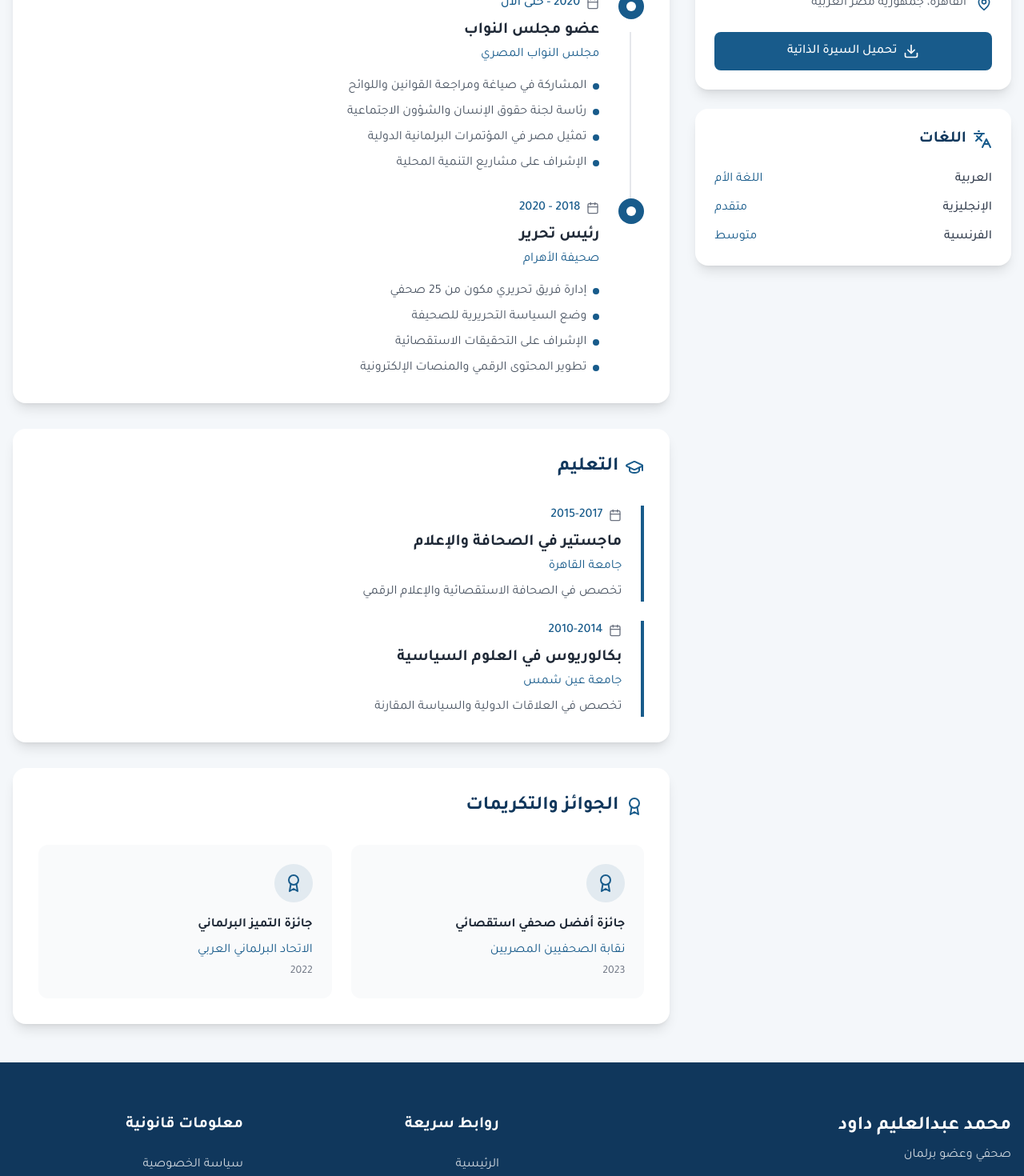
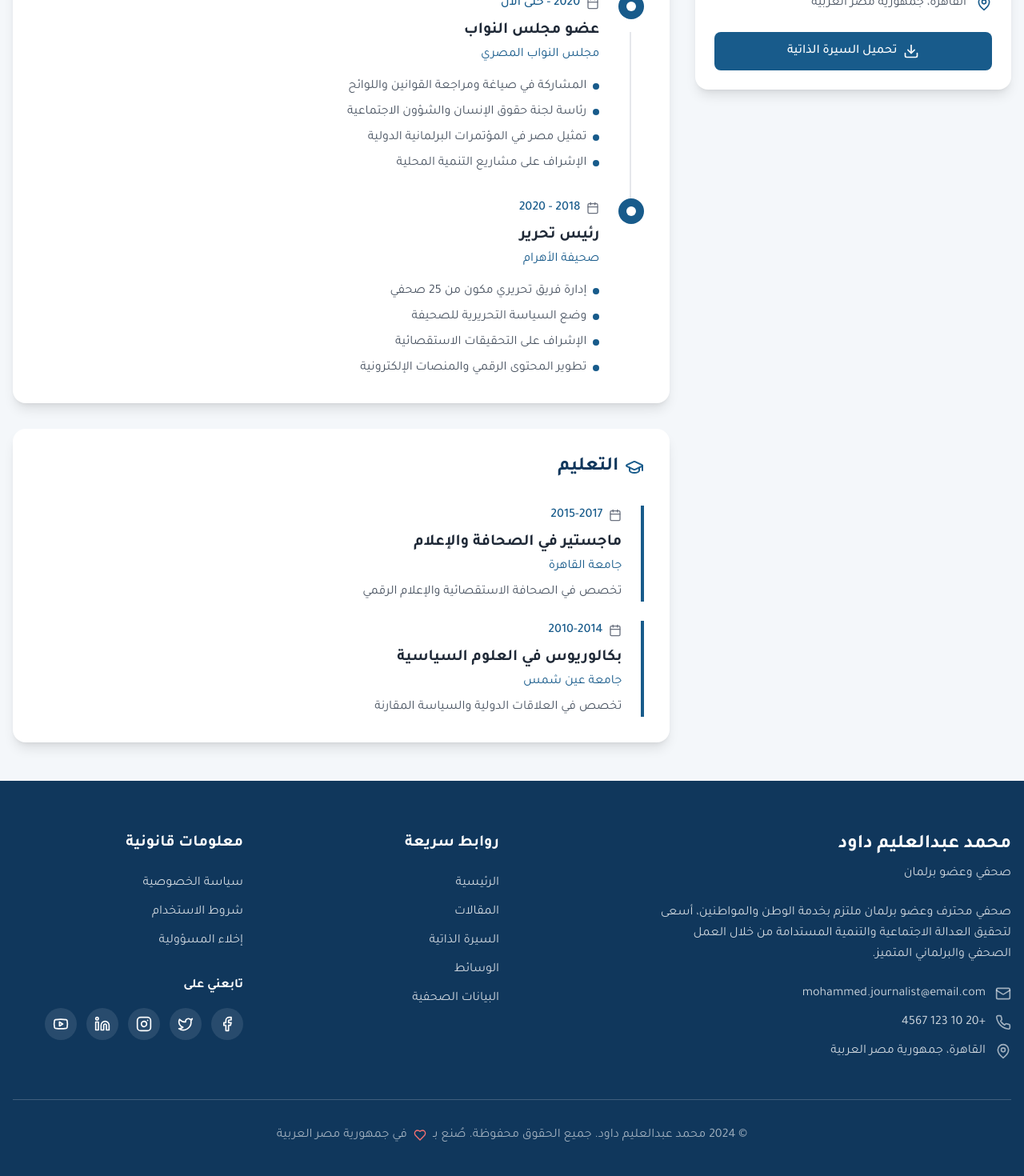
Before and after one commit to beingmomen/dawood, a React (Vite) app: page /cv in a window 1280 px wide. Shown: the part 620-2090 px from the top of the page at 80% size. Built offline with nearby package versions, Linux system fonts and the light colour scheme.

Commit message:
Fix app directory configuration mismatch

```diff
--- a/src/pages/CVPage.jsx
+++ b/src/pages/CVPage.jsx
@@ -4,8 +4,6 @@ import {
   User,
   GraduationCap,
   Briefcase,
-  Award,
-  Languages,
   Phone,
   Mail,
   MapPin,
@@ -74,26 +72,6 @@ const CVPage = () => {
               </button>
             </motion.div>
 
-            {/* Languages */}
-            <motion.div
-              initial={{ opacity: 0, x: -30 }}
-              animate={{ opacity: 1, x: 0 }}
-              transition={{ duration: 0.8, delay: 0.4 }}
-              className="bg-white rounded-2xl p-6 shadow-lg"
-            >
-              <h3 className="text-xl font-bold text-brand-dark mb-6 flex items-center space-x-reverse space-x-2">
-                <Languages className="w-6 h-6 text-brand" />
-                <span>اللغات</span>
-              </h3>
-              <div className="space-y-3">
-                {personalInfo.languages.map((language, index) => (
-                  <div key={index} className="flex justify-between">
-                    <span className="font-medium text-gray-700">{language.name}</span>
-                    <span className="text-brand">{language.level}</span>
-                  </div>
-                ))}
-              </div>
-            </motion.div>
           </div>
 
           {/* Main Content */}
@@ -178,30 +156,6 @@ const CVPage = () => {
               </div>
             </motion.div>
 
-            {/* Achievements */}
-            <motion.div
-              initial={{ opacity: 0, y: 30 }}
-              animate={{ opacity: 1, y: 0 }}
-              transition={{ duration: 0.8, delay: 0.6 }}
-              className="bg-white rounded-2xl p-8 shadow-lg"
-            >
-              <h3 className="text-2xl font-bold text-brand-dark mb-8 flex items-center space-x-reverse space-x-2">
-                <Award className="w-6 h-6 text-brand" />
-                <span>الجوائز والتكريمات</span>
-              </h3>
-              <div className="grid grid-cols-1 md:grid-cols-2 gap-6">
-                {personalInfo.achievements.map((achievement, index) => (
-                  <div key={index} className="bg-gray-50 rounded-xl p-6">
-                    <div className="w-12 h-12 bg-brand/10 rounded-full flex items-center justify-center mb-4">
-                      <Award className="w-6 h-6 text-brand" />
-                    </div>
-                    <h4 className="font-bold text-gray-800 mb-2">{achievement.title}</h4>
-                    <p className="text-brand mb-1">{achievement.organization}</p>
-                    <p className="text-gray-500 text-sm">{achievement.year}</p>
-                  </div>
-                ))}
-              </div>
-            </motion.div>
           </div>
         </div>
       </div>
```
Also changed, not shown: tsconfig.json (added, +31 -0 lines).
